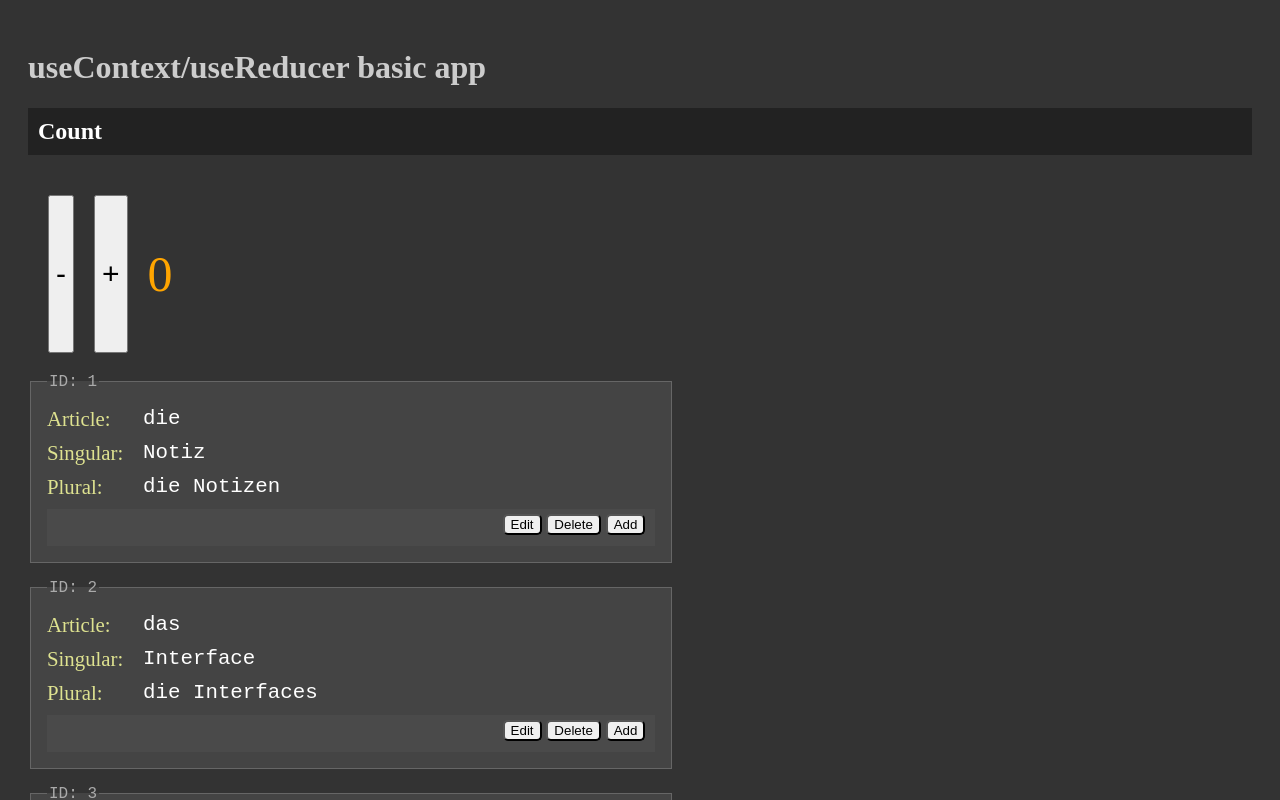
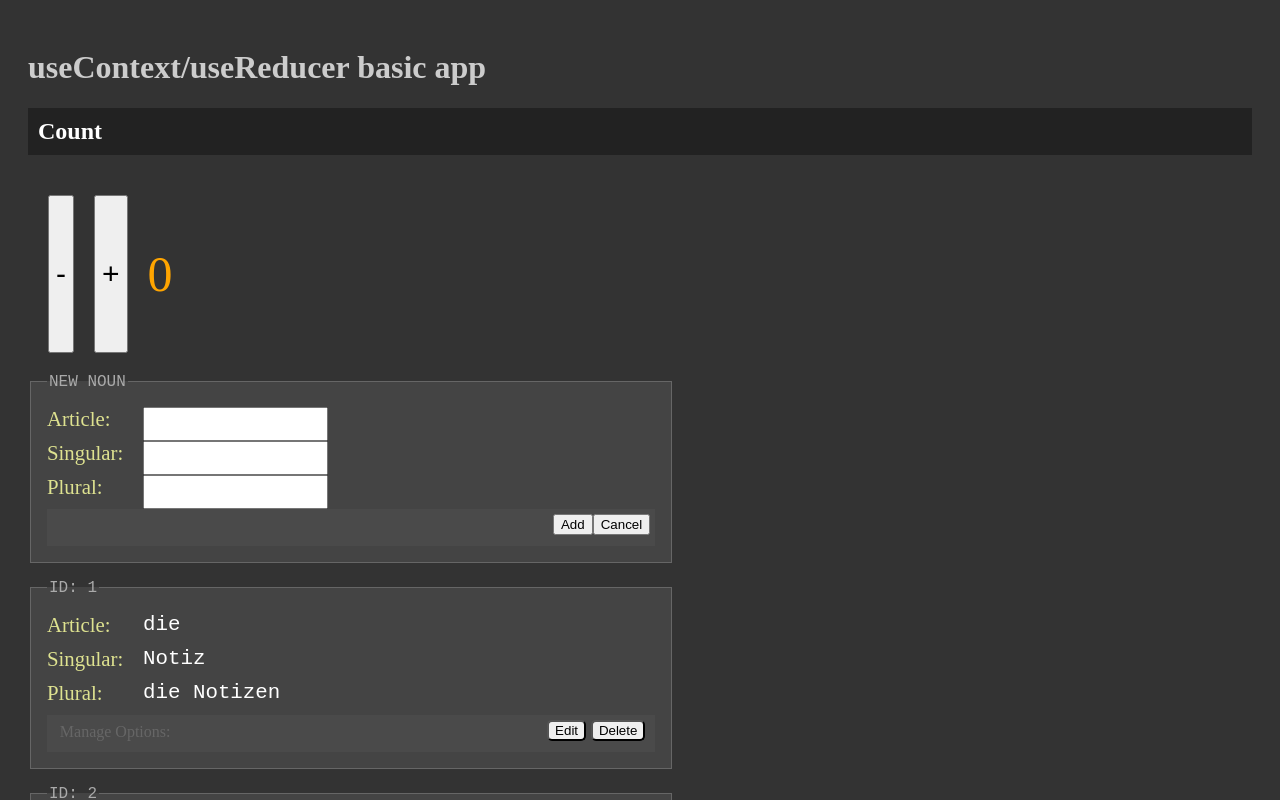
Before and after one commit to omr-dev/basic-usecontext-usereducer, a React (Vite) app: page / in a window 1280 px wide. Both pictures are taken after a click on the button "Add". Shown: the top 800 px of the page. Built offline with nearby package versions, Linux system fonts and the light colour scheme; data requests are answered from the project's data file.

Commit message:
addind, editing and deleting on Context completed

```diff
--- a/src/App.jsx
+++ b/src/App.jsx
@@ -1,6 +1,7 @@
-import { useContext } from 'react';
+import { useContext, useState } from 'react';
 import './App.scss';
 import { AppContext } from './AppContext';
+import { NewNounBox } from './components/NewNounBox';
 import { NounCard } from './components/NounCard';
 
 function App() {
@@ -15,16 +16,10 @@ function App() {
 				<button onClick={() => dispatch('increaseCount')}>+</button>
 				<p>{state.count}</p>
 			</div>
-
+			<NewNounBox />
 			<div className="germanNounArea">
 				{state.germanNouns.map((item, i) => {
-					return (
-						<NounCard
-							key={i}
-							item={item}
-
-						/>
-					);
+					return <NounCard key={i} item={item} />;
 				})}
 			</div>
 		</div>
--- a/src/AppContext.jsx
+++ b/src/AppContext.jsx
@@ -1,3 +1,4 @@
+//TODO:delete ve add butonlarina fonksiyon ekle
 import { useReducer, createContext, useEffect } from 'react';
 import axios from 'axios';
 const api_base_url = 'http://localhost:4555';
@@ -7,12 +8,17 @@ export const AppContext = createContext();
 const initialState = {
 	count: 0,
 	germanNouns: [],
+	editingCard: {
+		id: null,
+		original: { singular: null, plural: null, article: null },
 
+		formValues: { singular: null, plural: null, article: null },
+	},
 };
 
 function reducer(state, action) {
 	let _state = { ...state };
-	let item, property, id, value;
+	let item, property, id, value, selectedItem;
 	switch (action.type) {
 		case 'increaseCount':
 			_state.count++;
@@ -25,22 +31,47 @@ function reducer(state, action) {
 			break;
 
 		case 'changeItemProperty':
-
 			property = action.payload.property;
 			id = action.payload.id;
 			value = action.payload.value;
 
 			break;
 		case 'updateModeAsEditing':
-			console.log('updatemodeasediting cagirildi');
-			id = action.payload.id;
+			item = action.payload.item;
 
-			const selectedItem = _state.germanNouns.find((m) => {
-				return m.id === id;
+			_state.editingCard.id = item.id;
+			_state.editingCard.original.singular = item.singular;
+			_state.editingCard.original.article = item.article;
+			_state.editingCard.original.plural = item.plural;
+
+			selectedItem = _state.germanNouns.find((m) => {
+				return m.id === item.id;
 			});
 
 			selectedItem.isEditing = true;
 			selectedItem.manageMessage = 'Edit this item.';
+			break;
+		case 'saveItemChanges':
+			id = action.payload.id;
+
+			selectedItem = _state.germanNouns.find((m) => {
+				return m.id === id;
+			});
+			selectedItem.singular = _state.editingCard.formValues.singular;
+			selectedItem.article = _state.editingCard.formValues.article;
+			selectedItem.plural = _state.editingCard.formValues.plural;
+			selectedItem.isEditing = false;
+			// _state.originalValuesBeforeEditing.id = undefined;
+			// _state.originalValuesBeforeEditing.singular = undefined;
+			// _state.originalValuesBeforeEditing.article = undefined;
+			// _state.originalValuesBeforeEditing.plural = undefined;
+			break;
+		case 'changeFormValuesWithoutSaving':
+			const valueType = action.payload.valueType;
+			const formValue = action.payload.formValue;
+
+			_state.editingCard.formValues[valueType] = formValue;
+
 			break;
 		case 'clearItemEditing':
 			id = action.payload.id;
@@ -51,19 +82,25 @@ function reducer(state, action) {
 
 			item.manageMessage = 'Manage options:';
 			break;
-		case 'toggleItemDeleting':
-			itemType = action.payload.itemType;
+		case 'updateItemReadyToDeleting':
 			id = action.payload.id;
+			item = state.germanNouns.find((m) => {
+				return m.id === id;
+			});
 
-			item.isDeleting = !item.isDeleting;
+			item.isReadyToDelete = true;
 			item.manageMessage = 'Are you sure you want to delete this item?';
 			break;
 		case 'clearItemDeleting':
 			id = action.payload.id;
+			item = state.germanNouns.find((m) => {
+				return m.id === id;
+			});
+			item.isReadyToDelete = false;
 
-			item.isDeleting = false;
 			item.manageMessage = 'Manage options:';
 			break;
+
 		case 'saveItemDeleting':
 			id = action.payload.id;
 
@@ -72,6 +109,30 @@ function reducer(state, action) {
 			item.manageMessage = 'Manage options:';
 			break;
 		case 'deleteItem':
+			id = action.payload.id;
+			item = state.germanNouns.find((m) => {
+				return m.id === id;
+			});
+			const itemIndex = _state.germanNouns.indexOf(item);
+			if (itemIndex > -1) {
+				_state.germanNouns.splice(itemIndex, 1);
+			}
+			break;
+		case 'saveNewItem':
+			const newSingular = action.payload.singular;
+			const newPlural = action.payload.plural;
+			const newArticle = action.payload.article;
+			const newId =
+				_state.germanNouns[_state.germanNouns.length - 1].id + 1;
+			_state.germanNouns.push({
+				id: newId,
+				article: newArticle,
+				singular: newSingular,
+				plural: newPlural,
+				isEditing: false,
+				isReadyToDelete: false,
+			});
+			break;
 	}
 	return _state;
 }
@@ -89,6 +150,7 @@ export const AppProvider = ({ children }) => {
 				m.isEditing = 'false';
 
 				m.manageMessage = 'Manage Options:';
+				m.isReadyToDelete = false;
 			});
 			dispatch({ type: 'loadGermanNouns', payload: _germanNouns });
 		})();
--- a/src/components/CardManageButtons.jsx
+++ b/src/components/CardManageButtons.jsx
@@ -1,16 +1,30 @@
 import { useContext } from 'react';
 import { AppContext } from '../AppContext';
 
-export const CardManageButtons = ({ item, isEditingCard }) => {
+export const CardManageButtons = ({ item, isEditingCard, isReadyToDelete }) => {
 	const { state, dispatch } = useContext(AppContext);
-	console.log(6, isEditingCard);
+
 	return (
 		<div className="buttonRow">
-			<div className="manageMessage">{item.message}</div>
+			<div className="manageMessage">{item.manageMessage}</div>
+
 			<div className="buttonArea">
 				{isEditingCard === true ? (
 					<>
-						<button>Save</button>
+						<button
+							onClick={() => {
+								dispatch({
+									type: 'saveItemChanges',
+									payload: { id: item.id },
+								});
+								dispatch({
+									type: 'clearItemEditing',
+									payload: { id: item.id },
+								});
+							}}
+						>
+							Save
+						</button>
 						<button
 							onClick={() => {
 								dispatch({
@@ -24,18 +38,62 @@ export const CardManageButtons = ({ item, isEditingCard }) => {
 					</>
 				) : (
 					<>
+						{isReadyToDelete === true ? (
+							<>
 								<button
 									onClick={() => {
 										dispatch({
+											type: 'deleteItem',
+											payload: { id: item.id },
+										});
+									}}
+								>
+									Yes
+								</button>
+								<button
+									onClick={() => {
+										dispatch({
+											type: 'clearItemDeleting',
+											payload: { id: item.id },
+										});
+									}}
+								>
+									Cancel
+								</button>
+							</>
+						) : (
+							<>
+								<button
+									onClick={() => {
+										if (state.editingCard.id !== null) {
+											dispatch({
+												type: 'clearItemEditing',
+												payload: {
+													id: state.editingCard.id,
+												},
+											});
+										}
+										dispatch({
 											type: 'updateModeAsEditing',
-									payload: { id: item.id },
+											payload: { item },
 										});
 									}}
 								>
 									Edit
 								</button>
-						<button onClick={() => {}}>Delete</button>
-						<button onClick={() => {}}>Add</button>
+								<button
+									onClick={() => {
+										dispatch({
+											type: 'updateItemReadyToDeleting',
+											payload: { id: item.id },
+										});
+									}}
+								>
+									Delete
+								</button>
+								{/* <button onClick={() => {}}>Add</button> */}
+							</>
+						)}
 					</>
 				)}
 			</div>
--- a/src/components/CardValue.jsx
+++ b/src/components/CardValue.jsx
@@ -1,20 +1,36 @@
-import { useState, useRef, useEffect } from 'react';
-export const CardValue = ({ isEditingCard, value }) => {
-	const originalValue = value;
-	let [formValue, setFormValue] = useState(originalValue);
+import { useState, useRef, useEffect, useContext } from 'react';
+import { AppContext } from '../AppContext';
+export const CardValue = ({ valueType, item }) => {
+	const { state, dispatch } = useContext(AppContext);
+	const isEditingCard = item.isEditing;
+
+	const originalValue = item[valueType];
+	let [formValue, setFormValue] = useState();
 	const isFirstRender = useRef(true);
 
 	useEffect(() => {
 		if (isFirstRender.current) {
 			isFirstRender.current = false;
-			console.log('first render');
+
 			return;
 		}
 
-		if (!isEditingCard) {
+		if (isEditingCard) {
 			setFormValue(originalValue);
 		}
 	}, [isEditingCard]);
+	useEffect(() => {
+		if (isFirstRender.current) {
+			isFirstRender.current = false;
+
+			return;
+		}
+
+		dispatch({
+			type: 'changeFormValuesWithoutSaving',
+			payload: { valueType, formValue },
+		});
+	}, [formValue]);
 
 	return (
 		<div className="cardValue">
--- /dev/null
+++ b/src/components/NewNounBox.jsx
@@ -0,0 +1,20 @@
+import { useState } from 'react';
+import { NewNounFormBox } from './NewNounFormBox';
+export const NewNounBox = () => {
+	const [isReadyForNewItem, setIsReadyForNewItem] = useState(false);
+	return (
+		<div className="newNounBox">
+			{isReadyForNewItem === false ? (
+				<button
+					onClick={() => {
+						setIsReadyForNewItem(true);
+					}}
+				>
+					Add
+				</button>
+			) : (
+				<NewNounFormBox setIsReadyForNewItem={setIsReadyForNewItem} />
+			)}
+		</div>
+	);
+};
--- /dev/null
+++ b/src/components/NewNounFormBox.jsx
@@ -0,0 +1,70 @@
+import { useState, useContext } from 'react';
+import { AppContext } from '../AppContext';
+
+export const NewNounFormBox = ({ setIsReadyForNewItem }) => {
+	const [formValueSingular, setFormValueSingular] = useState('');
+	const [formValuePlural, setFormValuePlural] = useState('');
+	const [formValueArticle, setFormValueArticle] = useState('');
+	const { state, dispatch } = useContext(AppContext);
+
+	return (
+		<form
+			onSubmit={(e) => {
+				e.preventDefault();
+				dispatch({
+					type: 'saveNewItem',
+					payload: {
+						article: formValueArticle,
+						plural: formValuePlural,
+						singular: formValueSingular,
+					},
+				});
+				setIsReadyForNewItem(false);
+			}}
+		>
+			<fieldset className="nounBox">
+				<legend>NEW NOUN</legend>
+				<div className="row">
+					<label htmlFor="article">Article</label>
+					<input
+						value={formValueArticle}
+						onChange={(e) => {
+							setFormValueArticle(e.target.value);
+						}}
+						requiered="true"
+					/>
+				</div>
+				<div className="row">
+					<label htmlFor="singular">Singular</label>
+					<input
+						value={formValueSingular}
+						onChange={(e) => {
+							setFormValueSingular(e.target.value);
+						}}
+						requiered="true"
+					/>
+				</div>
+				<div className="row">
+					<label htmlFor="plural">Plural</label>
+					<input
+						value={formValuePlural}
+						onChange={(e) => {
+							setFormValuePlural(e.target.value);
+						}}
+						requiered="true"
+					/>
+				</div>
+				<div className="buttonRow" style={{ justifyContent: 'end' }}>
+					<button type="Submit">Add</button>
+					<button
+						onClick={() => {
+							setIsReadyForNewItem(false);
+						}}
+					>
+						Cancel
+					</button>
+				</div>
+			</fieldset>
+		</form>
+	);
+};
--- a/src/components/NounCard.jsx
+++ b/src/components/NounCard.jsx
@@ -1,14 +1,13 @@
-
 import { CardValue } from './CardValue';
 import { CardManageButtons } from './CardManageButtons';
 
 export const NounCard = ({ item }) => {
-
 	const noun = item;
 	const article = noun.article;
 	const singular = noun.singular;
 	const plural = noun.plural;
 	const isEditingCard = noun.isEditing;
+	const isReadyToDelete = noun.isReadyToDelete;
 
 	return (
 		<fieldset className="nounBox">
@@ -17,23 +16,27 @@ export const NounCard = ({ item }) => {
 				<label htmlFor="article">Article</label>
 				<CardValue
 					className="cardValue"
-					isEditingCard={isEditingCard}
-					value={article}
+					item={item}
+					valueType="article"
 				/>
 			</div>
 			<div className="row">
 				<label htmlFor="singular">Singular</label>
-				<CardValue isEditingCard={isEditingCard} value={singular} />
+				<CardValue item={item} valueType="singular" />
 			</div>
 			<div className="row">
 				<label htmlFor="plural">Plural</label>
 				<CardValue
 					className="cardValue"
-					isEditingCard={isEditingCard}
-					value={plural}
+					item={item}
+					valueType="plural"
 				/>
 			</div>
-			<CardManageButtons isEditingCard={isEditingCard} item={item} />
+			<CardManageButtons
+				isEditingCard={isEditingCard}
+				item={item}
+				isReadyToDelete={isReadyToDelete}
+			/>
 		</fieldset>
 	);
 };
```
Lines whose indentation alone changed are shown as unchanged.
